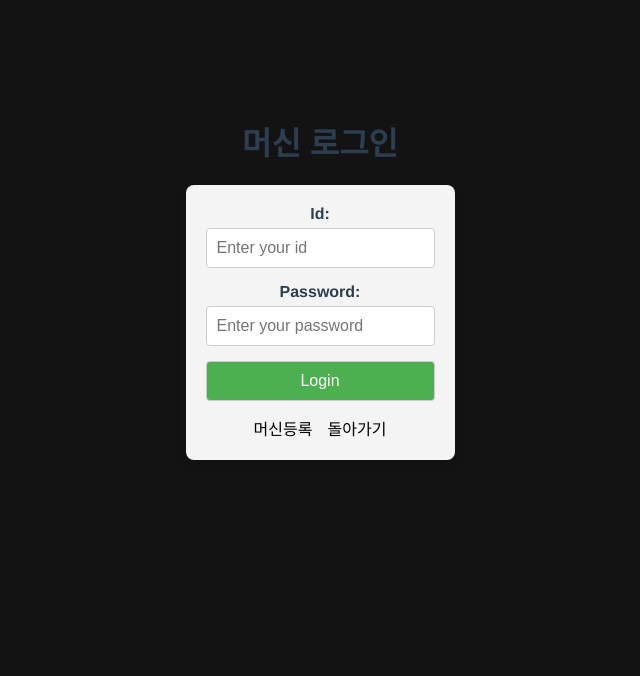
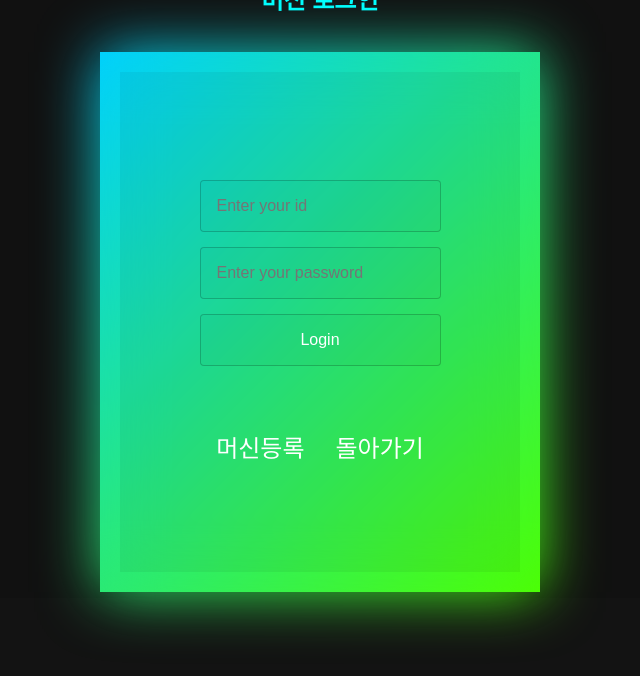
Before and after one commit to Kdigital-IOT4/front, a Vue app: page /login/machine in a window 1280 px wide. Shown: the top 676 px of the page, without its empty margins (320-960 px from the left). Built offline with nearby package versions, Linux system fonts and the light colour scheme.

Commit message:
machineLogin

```diff
--- a/src/components/MachineLoginPage.vue
+++ b/src/components/MachineLoginPage.vue
@@ -4,14 +4,13 @@
       <h1>머신 로그인</h1>
     </div>
     <div class="container-machineLogin">
-      <form @submit.prevent="submitForm">
+      <div class="machineLogin_box">
+        <form @submit.prevent="submitForm">
         <div class="form-group">
-          <label for="id">Id:</label>
           <input v-model="machineId" type="text" id="id" name="id" placeholder="Enter your id">
         </div>
 
         <div class="form-group">
-          <label for="password">Password:</label>
           <input v-model="machinePassword" type="password" id="password" name="password" placeholder="Enter your password">
         </div>
 
@@ -19,9 +18,11 @@
           <input type="submit" value="Login">
         </div>
       </form>
-
-      <router-link to="/register/machine" class="MachineRegister-button">머신등록</router-link>
-      <router-link to="/login" class="back-button">돌아가기</router-link>
+      <div class="machineLogin_box_btnBox">
+        <router-link to="/register/machine" class="MachineRegister-button">머신등록</router-link>
+        <router-link to="/login" class="back-button">돌아가기</router-link>
+      </div>
+      </div>
     </div>
   </div>
 </template>
@@ -79,58 +80,103 @@ export default {
     justify-content: center;
     align-items: center;
     height: 80vh;
+    background-color: #111;
+    color: #fff;
     margin-top: -50px;
+  }
+  .container-machineLogin-titleBox {
+    margin-bottom: 20px;
+    text-align: center;
+  }
+
+  .container-machineLogin-titleBox h1 {
+    font-size: 24px;
+    color: #0ff; /* Neon color for the title */
   }
 
   .container-machineLogin {
-    background-color: #f4f4f4;
-    padding: 20px;
-    border-radius: 8px;
-    box-shadow: 0 4px 8px rgba(0, 0, 0, 0.1);
+    position: relative;
+    display: flex;
+    flex-direction: column;
+    align-items: center;
+    justify-content: center;
+    height: 500px;
+    width: 400px;
+    animation: fadeInBottom 2s;
+  }
+  .container-machineLogin::before{
+    content: '';
+    position: absolute;
+    top:0;
+    left: 0;
+    width: 100%;
+    height: 100%;
+    background: linear-gradient(315deg , #4dff03 , #00d0ff);
+    display: block;
   }
 
-  form {
-    max-width: 300px;
-    margin: 0 auto;
+  .container-machineLogin::after{
+    content: '';
+    position: absolute;
+    top:0;
+    left: 0;
+    width: 100%;
+    height: 100%;
+    background: linear-gradient(315deg , #4dff03 , #00d0ff);
+    display: block;
+    filter: blur(30px);
   }
 
+  .machineLogin_box{
+    inset: 5px;
+    z-index: 2;
+    background: rgba(0,0,0,0.05);
+    width: 100%;
+    height: 100%;
+    display: flex;
+    flex-direction: column;
+    justify-content: center;
+    align-items: center;
+  }
+
+  .machineLogin_box input{
+    border: 1px solid rgba(0,0,0,0.2);
+    padding: 1rem;
+    background: rgba(0,0,0,0.02);
+  }
+  .machineLogin_box input:hover{
+    border: 1px solid rgba(0,0,0,0.4);
+    padding: 1.1rem;
+    background: rgba(0,0,0,0.1);
+  }
   .form-group {
     margin-bottom: 15px;
   }
 
-  label {
-    display: block;
-    font-weight: bold;
-    margin-bottom: 5px;
+  .machineLogin_box_btnBox{
+    margin-top: 3rem;
   }
-
-  input {
-    width: 100%;
-    padding: 10px;
-    font-size: 16px;
-    border: 1px solid #ccc;
-    border-radius: 4px;
-    box-sizing: border-box;
-  }
-
-  input[type="submit"] {
-    background-color: #4caf50;
-    color: white;
-    cursor: pointer;
-  }
-
-  input[type="submit"]:hover {
-    background-color: #45a049;
-  }
-
+.MachineRegister-button{
+  color:#fff;
+  font-size: 24px;
+  margin-right: 1rem;
+  text-decoration-line:none;
+}
 .back-button{
-    text-decoration: none;
-    color: black;
+  color:#fff;
+  font-size: 24px;
+  text-decoration-line:none;
 }
 
-.MachineRegister-button{
-    text-decoration: none;
-    color: black;
+
+@keyframes fadeInBottom {
+  from {
+    opacity: 0;
+    transform: translateY(-100%);
+  }
+  to {
+    opacity: 1;
+    transform: translateY(0);
+  }
 }
-
 </style>
```
